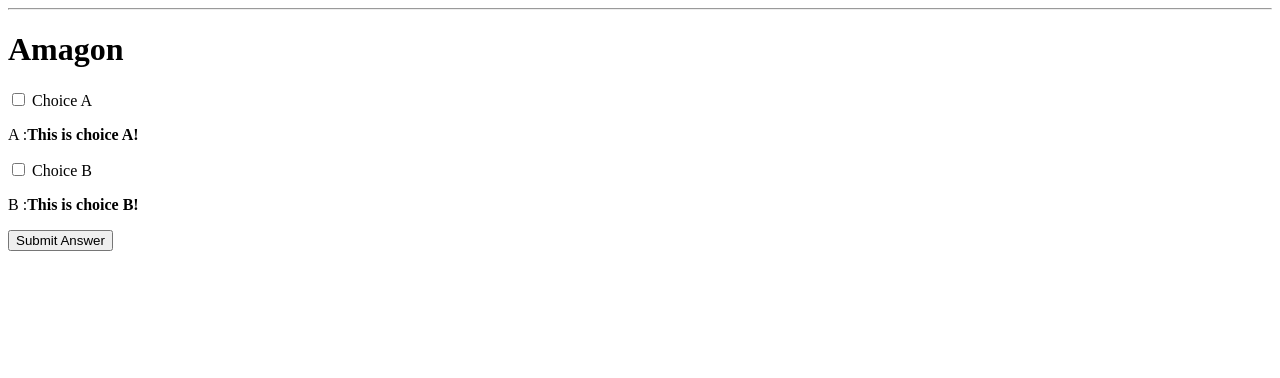
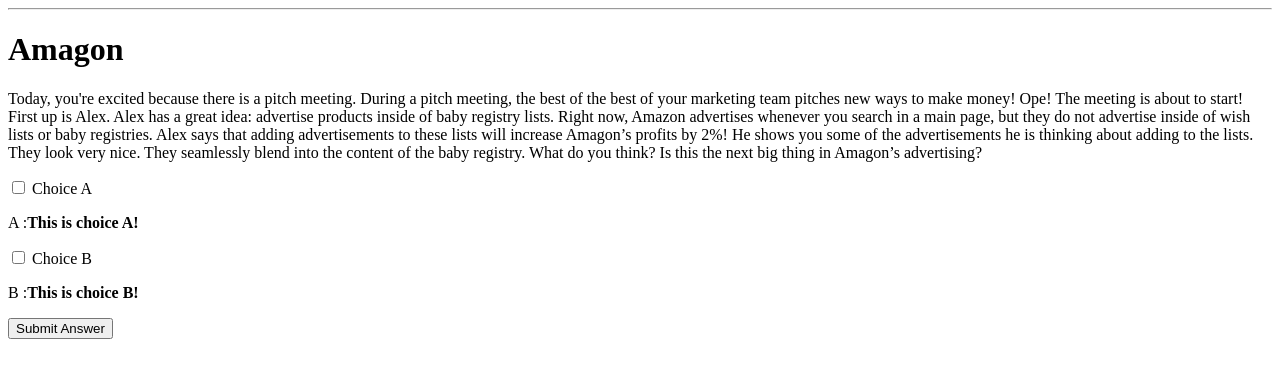
Before and after one commit to emorysmithis/EthicsProject, a Flask app: page /login in a window 1280 px wide. Shown: the top 378 px of the page. Run offline with Flask 2, Linux system fonts and the light colour scheme.

Commit message:
started welcome page and began importing content

```diff
--- a/flask_test/microblog/app/routes.py
+++ b/flask_test/microblog/app/routes.py
@@ -2,9 +2,17 @@
 from app import app
 from app.forms import LoginForm
 
+import json
+
+@app.route('/')
+def home():
+    return render_template('index.html')
 
 @app.route('/login', methods=['GET', 'POST'])
 def login():
+    with open("content.json") as file:
+        content = json.load(file)
+
     posts = [
         {
             'choice': {'choice':'A'},
@@ -22,13 +30,13 @@
         flash("You pressed submit")
         if form.choice_A.data:
             flash('You selected Choice A')
-            return render_template('login.html', title='A', form=form, posts=posts)
+            return render_template('login.html', title='A', form=form, posts=posts, content=content)
             print('After showing A page')
         elif form.choice_B.data:
             flash('You selected Choice B')
-            return render_template('login.html', title='B', form=form, posts=posts)
+            return render_template('login.html', title='B', form=form, posts=posts, content=content)
             print('After showing B page')
         else:
-            return render_template('login.html', title='Amagon', form=form, posts=posts)
+            return render_template('login.html', title='Amagon', form=form, posts=posts, content=content)
     else:
-        return render_template('login.html', title='Amagon', form=form, posts=posts)
+        return render_template('login.html', title='Amagon', form=form, posts=posts, content=content)
--- a/flask_test/microblog/app/templates/login.html
+++ b/flask_test/microblog/app/templates/login.html
@@ -5,7 +5,7 @@
     <form action="" method="post" novalidate>
         {{ form.hidden_tag() }}
 				{% if title == 'A' %}
-				<div><p>{{ posts[0].consequence }}</p></div>
+				<div><p>{{ content["content"][0]["consequences"][0] }}</p></div>
 				<p>{{ form.nextq() }}</p>
 				{% endif %}
 				{% if title == 'B' %}
@@ -14,6 +14,7 @@
 				{% endif %}
 
 				{% if title == 'Amagon' %}
+				<div><p>{{ content["content"][0]["scenario"] }}</p></div>
 				<!--
 					{% for post in posts %}
 							<div><p>{{ post.choice.choice }} : <b>{{ post.body }}</b></p></div>
--- /dev/null
+++ b/flask_test/microblog/content.json
@@ -0,0 +1,18 @@
+{
+    "content": [
+        {
+            "topic": "Misleading Ads",
+            "scenario": "Today, you're excited because there is a pitch meeting. During a pitch meeting, the best of the best of your marketing team pitches new ways to make money! Ope! The meeting is about to start! First up is Alex. Alex has a great idea: advertise products inside of baby registry lists. Right now, Amazon advertises whenever you search in a main page, but they do not advertise inside of wish lists or baby registries. Alex says that adding advertisements to these lists will increase Amagon’s profits by 2%! He shows you some of the advertisements he is thinking about adding to the lists. They look very nice. They seamlessly blend into the content of the baby registry. What do you think? Is this the next big thing in Amagon’s advertising?",
+            "choices": [
+                "Tell Alex this is a great idea! Why have we never thought of this before?! Moms are very reliable purchasers, especially of baby products, and people are always wanting to buy things for babies and new moms. Send it, Alex!",
+                "Hmmm...this makes great business sense, but will people like having ads in their baby registries? Probably not, but people don’t like ads anyway. The ads look great, but people might think they are part of the actually requested items. People really don’t like to be misled. Tell Alex this is a great idea, but the ads need to make clear that they are ads and not products actually requested by the new mom.",
+                "No, this is a terrible idea. Amagon would like to get rid of ads completely and move towards a subscription based service. Putting ads in the baby registries would be a backwards step. Tell Alex that this does not line up with Amagon’s business strategy. In fact, maybe Alex should take a break from the pitch meetings."
+            ],
+            "consequences": [
+                "Oh no! There’s a backlash. Because the ads look just like the content requested by new moms, people were misled into buying products the mothers did not request. You did make some profit, but at the expense of angering some consumers. This decision was the egoist action because you were only thinking of your company and not your consumers.",
+                "The advertisements are a success! While changing the ads decreased the profits to 1%, that is better than angering consumers and losing their purchasing power. This was the utilitarian action because you helped your company and did not hurt the consumers. In fact, showing them advertisements that were clearly labeled as advertisements may have helped some consumers remember things that they did need!",
+                "Kicking Alex out of future pitch meetings resulted in him quitting. Now you’ve lost one of your most creative marketers. Next time, be a little more careful!"
+            ]
+        }
+    ]
+}
```
Also changed, not shown: flask_test/microblog/app/templates/index.html (+4 -4 lines).
